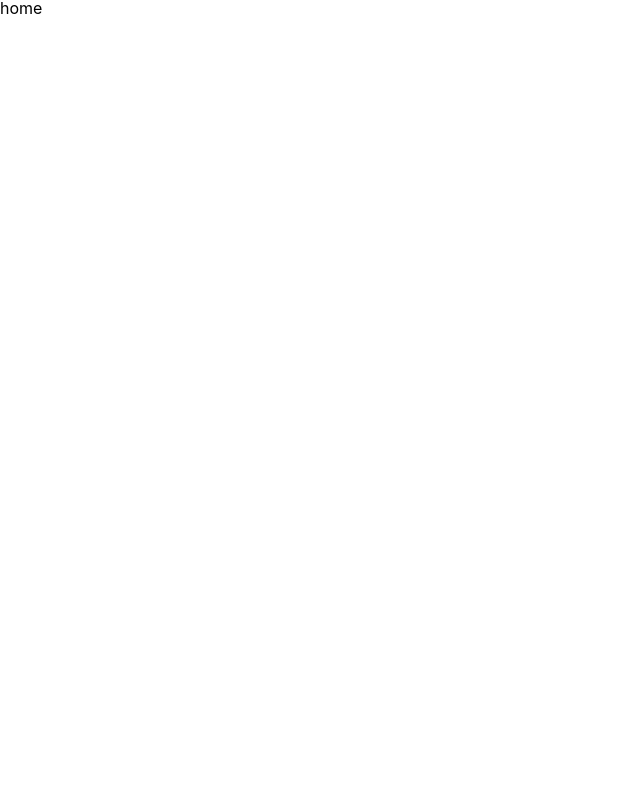
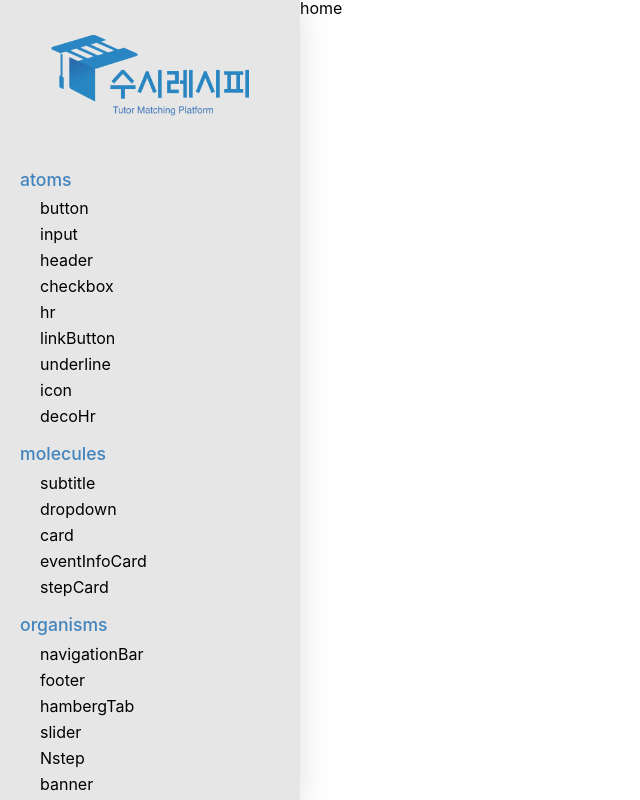
Before and after one commit to susirecipe/susirecipe-design-system, a React (Create React App) app: page / in a window 1280 px wide. Shown: the whole page, without its empty margins (0-640 px from the left). Built offline with nearby package versions, Linux system fonts and the light colour scheme.

Commit message:
feat: make sidebar component

```diff
--- /dev/null
+++ b/src/components/another/Sidebar/Sidebar.styled.ts
@@ -0,0 +1,56 @@
+import styled from 'styled-components';
+
+export const SidebarContainer = styled.aside`
+  width: 300px;
+  height: 100vh;
+  position: fixed;
+  top: 0;
+  left: 0;
+  background-color: #e6e6e6;
+  box-shadow: rgba(100, 100, 111, 0.2) 0px 7px 29px 0px;
+  overflow: scroll;
+`;
+
+export const ImageWrapper = styled.div`
+  width: 100%;
+  padding: 30px 0;
+  text-align: center;
+
+  img {
+    width: 70%;
+  }
+`;
+
+export const ComponentsList = styled.div`
+  ul {
+    padding: 20px;
+  }
+
+  ul .subtitle {
+    margin-bottom: 7px;
+    font-weight: 500;
+    font-size: 1.1rem;
+    color: #4284bd;
+  }
+
+  ul li {
+    margin-left: 20px;
+    padding: 5px 0;
+  }
+
+  ul a {
+    color: inherit;
+    text-decoration: none;
+  }
+
+  ul a:hover {
+    color: #499cd3;
+  }
+`;
+
+export const CopyRight = styled.div`
+  margin-bottom: 20px;
+  text-align: center;
+  font-size: 0.7rem;
+  color: #a6a6a6;
+`;
--- /dev/null
+++ b/src/components/another/Sidebar/Sidebar.tsx
@@ -0,0 +1,95 @@
+import React from 'react';
+import { Link } from 'react-router-dom';
+import { SidebarContainer, ImageWrapper, ComponentsList, CopyRight } from './Sidebar.styled';
+
+const Sidebar: React.FC = () => {
+  return (
+    <SidebarContainer>
+      <ImageWrapper>
+        <Link to="/">
+          <img src={process.env.PUBLIC_URL + '/asset/logo.png'} alt="logo" />
+        </Link>
+      </ImageWrapper>
+      <ComponentsList>
+        <ul>
+          <h1 className="subtitle">atoms</h1>
+          <li>
+            <Link to="/atoms/button">button</Link>
+          </li>
+          <li>
+            <Link to="/atoms/input">input</Link>
+          </li>
+          <li>
+            <Link to="/atoms/header">header</Link>
+          </li>
+          <li>
+            <Link to="/atoms/checkbox">checkbox</Link>
+          </li>
+          <li>
+            <Link to="/atoms/hr">hr</Link>
+          </li>
+          <li>
+            <Link to="/atoms/link-button">linkButton</Link>
+          </li>
+          <li>
+            <Link to="/atoms/underline">underline</Link>
+          </li>
+          <li>
+            <Link to="/atoms/icon">icon</Link>
+          </li>
+          <li>
+            <Link to="/atoms/deco-hr">decoHr</Link>
+          </li>
+          <br />
+
+          <h1 className="subtitle">molecules</h1>
+          <li>
+            <Link to="/molecules/subtitle">subtitle</Link>
+          </li>
+          <li>
+            <Link to="/molecules/dropdown">dropdown</Link>
+          </li>
+          <li>
+            <Link to="/molecules/card">card</Link>
+          </li>
+          <li>
+            <Link to="/molecules/event-info-card">eventInfoCard</Link>
+          </li>
+          <li>
+            <Link to="/molecules/step-card">stepCard</Link>
+          </li>
+          <br />
+
+          <h1 className="subtitle">organisms</h1>
+          <li>
+            <Link to="/organisms/navigation-bar">navigationBar</Link>
+          </li>
+          <li>
+            <Link to="/organisms/footer">footer</Link>
+          </li>
+          <li>
+            <Link to="/organisms/hamberg-tab">hambergTab</Link>
+          </li>
+          <li>
+            <Link to="/organisms/slider">slider</Link>
+          </li>
+          <li>
+            <Link to="/organisms/n-step">Nstep</Link>
+          </li>
+          <li>
+            <Link to="/organisms/banner">banner</Link>
+          </li>
+          <li>
+            <Link to="/organisms/modal">modal</Link>
+          </li>
+          <br />
+        </ul>
+      </ComponentsList>
+      <CopyRight>
+        copyright &copy; All Right Reserved by 수시레시피
+      </CopyRight>
+    </SidebarContainer>
+  );
+};
+
+export default Sidebar;
--- a/src/pages/index.tsx
+++ b/src/pages/index.tsx
@@ -1,15 +1,25 @@
 import React from 'react';
 import { BrowserRouter as Router, Route, Switch } from 'react-router-dom';
 import Home from 'pages/Home';
+import styled from 'styled-components';
+import Sidebar from 'components/another/Sidebar/Sidebar';
 
-const AppRouter:React.FC = () => (
+const AppRouter: React.FC = () => (
   <Router>
-    <Switch>
-      <Route path="/">
-        <Home />
-      </Route>
-    </Switch>
+    <Sidebar />
+    <Content>
+      <Switch>
+        <Route exact path="/">
+          <Home />
+        </Route>
+      </Switch>
+    </Content>
   </Router>
 );
 
+const Content = styled.div`
+  width: calc(100vw - 300px);
+  margin-left: 300px;
+`;
+
 export default AppRouter;
```
